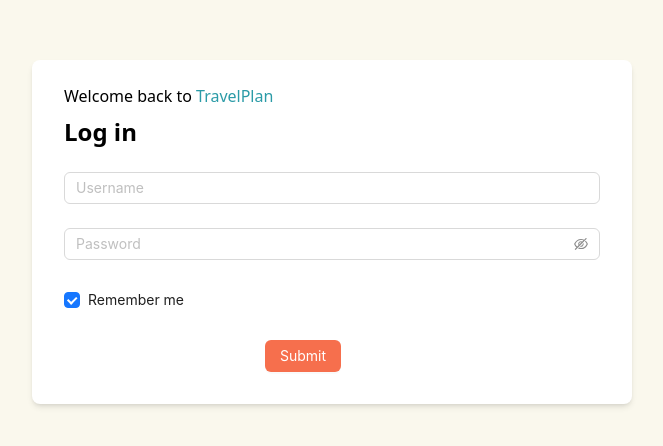
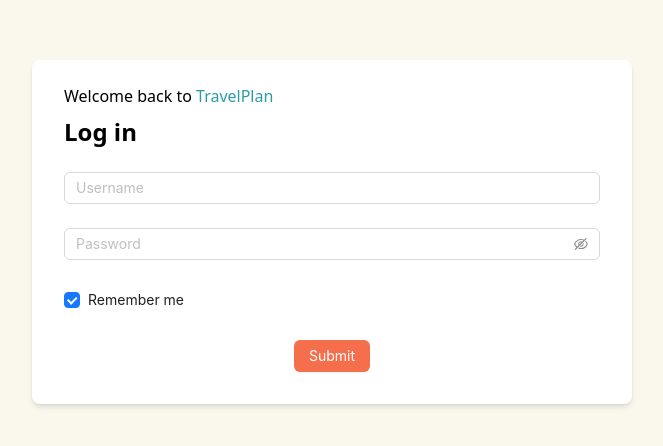
Before and after one commit to trankimhoang00246/vite-react-travel-plan, a React (Vite) app: page /login in a window 1280 px wide. Shown: the part 168-614 px from the top of the page, without its empty margins (308-971 px from the left). Built offline with nearby package versions, Linux system fonts and the light colour scheme.

Commit message:
button center

```diff
--- a/src/components/Login/LoginForm.tsx
+++ b/src/components/Login/LoginForm.tsx
@@ -52,7 +52,7 @@ const LoginForm = () => {
           <Checkbox>Remember me</Checkbox>
         </Form.Item>
 
-        <Form.Item wrapperCol={{ offset: 9, span: 8 }}>
+        <Form.Item className="flex justify-center">
           <Button className="bg-main text-white border-none" htmlType="submit">
             Submit
           </Button>
```
